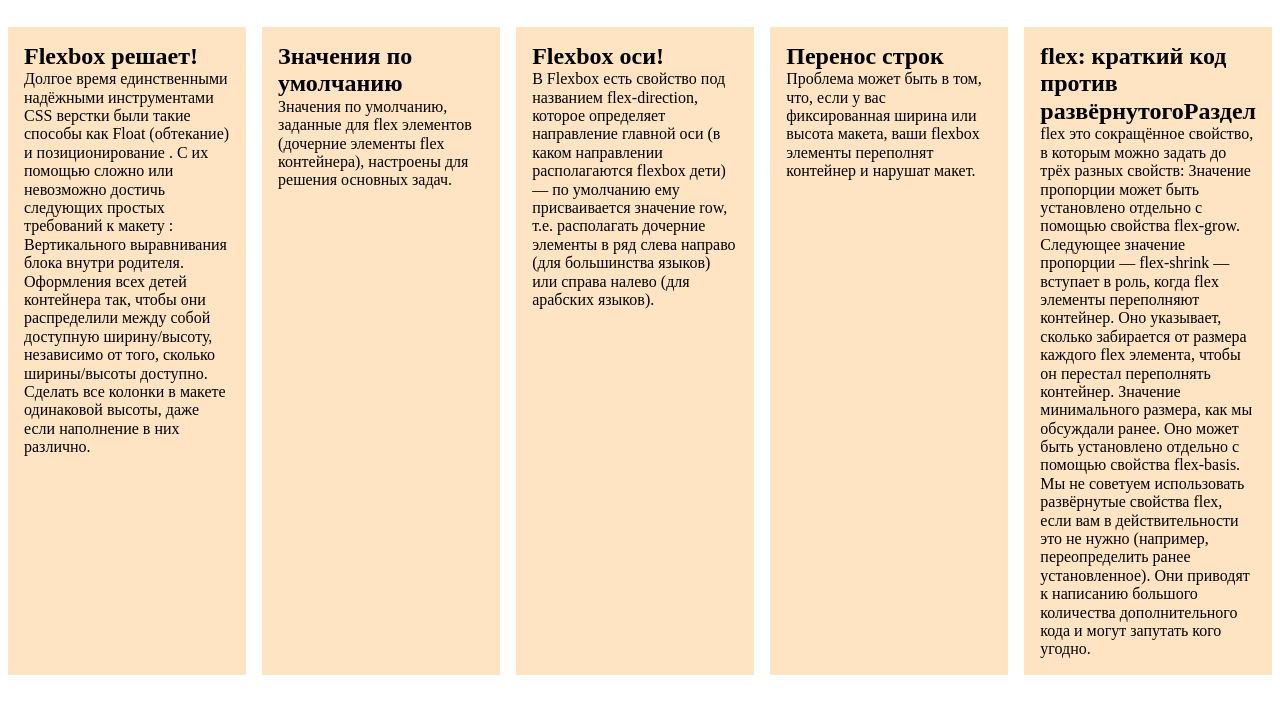
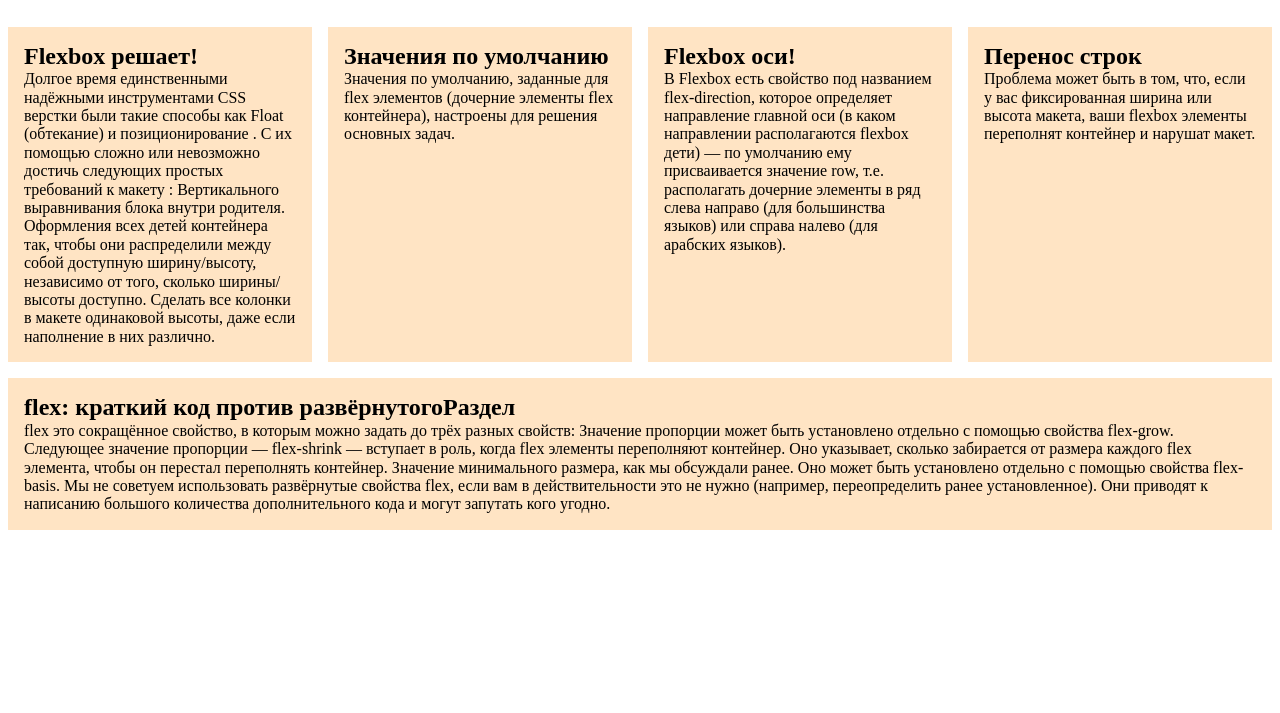
Before and after one commit to kodershved/FRONTEND, a plain HTML site: page index.html in a window 1280 px wide. Shown: the part 61-774 px from the top of the page. Drawn offline with nearby package versions, Linux system fonts and the light colour scheme.

Commit message:
Update style.css

```diff
--- a/style.css
+++ b/style.css
@@ -1,5 +1,7 @@
 * {
   margin: 0;
+  padding: 0;
+  box-sizing: border-box;
 }
 
 .header {
@@ -11,8 +13,11 @@
   padding: 16px;
   background-color: bisque;
   flex-basis: 300px;
+  flex-grow: 1;
+  flex-shrink: 0;
 }
 
 .articles-list {
   display: flex;
+  flex-wrap: wrap;
 }
```
